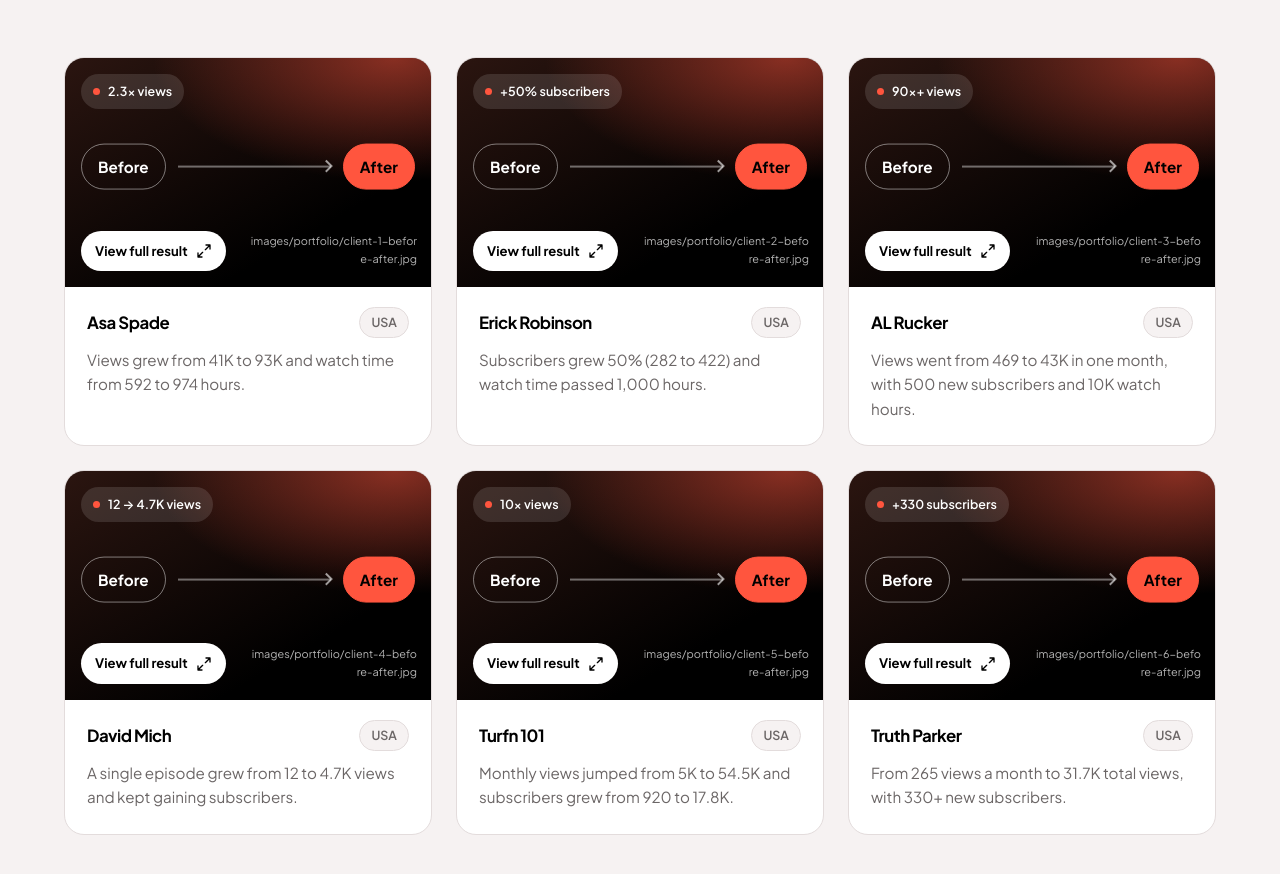
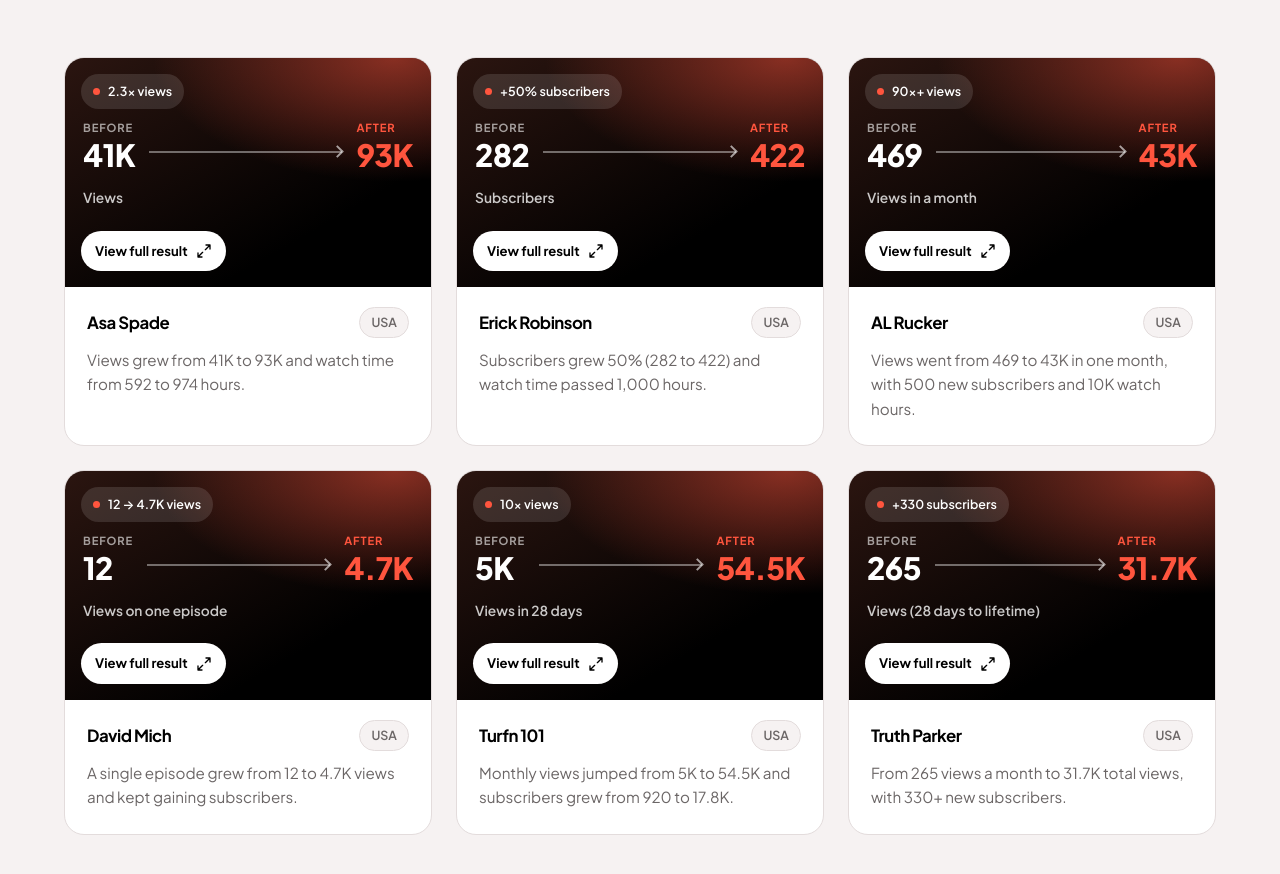
Before and after one commit to podcastmanagerr/podcastmanagerr.github.io, a plain HTML site: page index.html in a window 1280 px wide. Shown: the part 3030-3904 px from the top of the page. Drawn offline with Linux system fonts and the light colour scheme.

Commit message:
Add files via upload

```diff
--- a/css/style.css
+++ b/css/style.css
@@ -171,16 +171,20 @@ body[data-preview="true"] .media__path { display: block; }
 .work__cover > img { position: absolute; inset: 0; width: 100%; height: 100%; object-fit: cover; }
 .work__badge { position: absolute; top: 16px; left: 16px; display: inline-flex; align-items: center; gap: 8px; padding: 7px 12px; border-radius: 999px; background: rgba(255, 255, 255, .12); font-size: .78rem; font-weight: 600; }
 .work__badge::before { content: ""; width: 7px; height: 7px; border-radius: 50%; background: var(--accent); }
-.work__ba { position: absolute; left: 16px; right: 16px; top: 50%; transform: translateY(-62%); display: flex; align-items: center; gap: 12px; }
-.work__ba i { font-style: normal; font-weight: 700; font-size: .95rem; padding: 9px 16px; border-radius: 999px; border: 1.5px solid rgba(255, 255, 255, .45); }
-.work__ba i:last-child { background: var(--accent); border-color: var(--accent); color: #000; }
-.work__ba b { flex: 1; height: 2px; background: rgba(255, 255, 255, .4); position: relative; }
+.work__ba { position: absolute; left: 18px; right: 18px; top: 60px; display: flex; align-items: center; gap: 14px; }
+.work__ba .ba { display: flex; flex-direction: column; gap: 2px; }
+.work__ba .ba small { font-size: .7rem; font-weight: 700; letter-spacing: .08em; text-transform: uppercase; color: rgba(255, 255, 255, .6); }
+.work__ba .ba strong { font-size: clamp(1.7rem, 2.4vw, 2.2rem); font-weight: 800; line-height: 1.05; letter-spacing: -.02em; color: #fff; white-space: nowrap; }
+.work__ba .ba--after small { color: var(--accent); }
+.work__ba .ba--after strong { color: var(--accent); }
+.work__ba b { flex: 1; min-width: 18px; height: 2px; background: rgba(255, 255, 255, .4); position: relative; margin-top: 14px; }
 .work__ba b::after { content: ""; position: absolute; right: 0; top: -4px; width: 9px; height: 9px; border-top: 2px solid rgba(255, 255, 255, .6); border-right: 2px solid rgba(255, 255, 255, .6); transform: rotate(45deg); }
+.work__metric { position: absolute; left: 18px; top: 128px; font-size: .86rem; font-weight: 600; color: rgba(255, 255, 255, .78); }
 .work__view { position: absolute; left: 16px; bottom: 16px; display: inline-flex; align-items: center; gap: 8px; padding: 9px 14px; border-radius: 999px; background: #fff; color: #000; font-size: .82rem; font-weight: 700; transition: background .25s, transform .25s var(--ease); }
 .work__cover:hover .work__view { background: var(--accent); transform: translateY(-2px); }
-.work__cover.has-cover .work__badge, .work__cover.has-cover .work__ba { display: none; }
-.work__path { display: none; position: absolute; right: 14px; bottom: 18px; max-width: 46%; font-size: .68rem; color: rgba(255, 255, 255, .7); text-align: right; word-break: break-all; }
-body[data-preview="true"] .work__path { display: block; }
+.work__cover.has-cover .work__badge, .work__cover.has-cover .work__ba, .work__cover.has-cover .work__metric { display: none; }
+.work__path { display: none !important; position: absolute; right: 14px; bottom: 18px; max-width: 46%; font-size: .68rem; color: rgba(255, 255, 255, .7); text-align: right; word-break: break-all; }
+/* .work__path (file-name hint) is no longer shown */
 
 .work__body { padding: 20px 22px 24px; }
 .work__meta { display: flex; align-items: center; justify-content: space-between; gap: 12px; }
--- a/index.html
+++ b/index.html
@@ -286,6 +286,7 @@
             (client-2..client-6 for the other cards). It opens full size when a visitor taps the card.
          2. Optional: save a custom cover as images/portfolio/client-1-cover.jpg to replace the designed cover.
          3. Edit "Client Name" and the headline description text.
+         4. The big numbers on each card are inside <strong>...</strong> (Before / After) and <span class="work__metric">.
          Client channel names and links are intentionally NOT shown (client privacy). -->
     <div class="portfolio__grid">
 
@@ -293,7 +294,8 @@
         <button class="work__cover" type="button" data-full="images/portfolio/client-1-before-after.jpg" aria-label="View the full before and after result for client 1">
           <img src="images/portfolio/client-1-cover.jpg" alt="" loading="lazy" decoding="async">
           <span class="work__badge">2.3x views</span>
-          <span class="work__ba" aria-hidden="true"><i>Before</i><b></b><i>After</i></span>
+          <span class="work__ba" aria-hidden="true"><span class="ba"><small>Before</small><strong>41K</strong></span><b></b><span class="ba ba--after"><small>After</small><strong>93K</strong></span></span>
+          <span class="work__metric">Views</span>
           <span class="work__view">View full result
             <svg viewBox="0 0 24 24" width="16" height="16" fill="none" stroke="currentColor" stroke-width="2" stroke-linecap="round" stroke-linejoin="round"><path d="M15 3h6v6M9 21H3v-6M21 3l-7 7M3 21l7-7"/></svg>
           </span>
@@ -309,7 +311,8 @@
         <button class="work__cover" type="button" data-full="images/portfolio/client-2-before-after.jpg" aria-label="View the full before and after result for client 2">
           <img src="images/portfolio/client-2-cover.jpg" alt="" loading="lazy" decoding="async">
           <span class="work__badge">+50% subscribers</span>
-          <span class="work__ba" aria-hidden="true"><i>Before</i><b></b><i>After</i></span>
+          <span class="work__ba" aria-hidden="true"><span class="ba"><small>Before</small><strong>282</strong></span><b></b><span class="ba ba--after"><small>After</small><strong>422</strong></span></span>
+          <span class="work__metric">Subscribers</span>
           <span class="work__view">View full result
             <svg viewBox="0 0 24 24" width="16" height="16" fill="none" stroke="currentColor" stroke-width="2" stroke-linecap="round" stroke-linejoin="round"><path d="M15 3h6v6M9 21H3v-6M21 3l-7 7M3 21l7-7"/></svg>
           </span>
@@ -325,7 +328,8 @@
         <button class="work__cover" type="button" data-full="images/portfolio/client-3-before-after.jpg" aria-label="View the full before and after result for client 3">
           <img src="images/portfolio/client-3-cover.jpg" alt="" loading="lazy" decoding="async">
           <span class="work__badge">90x+ views</span>
-          <span class="work__ba" aria-hidden="true"><i>Before</i><b></b><i>After</i></span>
+          <span class="work__ba" aria-hidden="true"><span class="ba"><small>Before</small><strong>469</strong></span><b></b><span class="ba ba--after"><small>After</small><strong>43K</strong></span></span>
+          <span class="work__metric">Views in a month</span>
           <span class="work__view">View full result
             <svg viewBox="0 0 24 24" width="16" height="16" fill="none" stroke="currentColor" stroke-width="2" stroke-linecap="round" stroke-linejoin="round"><path d="M15 3h6v6M9 21H3v-6M21 3l-7 7M3 21l7-7"/></svg>
           </span>
@@ -341,7 +345,8 @@
         <button class="work__cover" type="button" data-full="images/portfolio/client-4-before-after.jpg" aria-label="View the full before and after result for client 4">
           <img src="images/portfolio/client-4-cover.jpg" alt="" loading="lazy" decoding="async">
           <span class="work__badge">12 → 4.7K views</span>
-          <span class="work__ba" aria-hidden="true"><i>Before</i><b></b><i>After</i></span>
+          <span class="work__ba" aria-hidden="true"><span class="ba"><small>Before</small><strong>12</strong></span><b></b><span class="ba ba--after"><small>After</small><strong>4.7K</strong></span></span>
+          <span class="work__metric">Views on one episode</span>
           <span class="work__view">View full result
             <svg viewBox="0 0 24 24" width="16" height="16" fill="none" stroke="currentColor" stroke-width="2" stroke-linecap="round" stroke-linejoin="round"><path d="M15 3h6v6M9 21H3v-6M21 3l-7 7M3 21l7-7"/></svg>
           </span>
@@ -357,7 +362,8 @@
         <button class="work__cover" type="button" data-full="images/portfolio/client-5-before-after.jpg" aria-label="View the full before and after result for client 5">
           <img src="images/portfolio/client-5-cover.jpg" alt="" loading="lazy" decoding="async">
           <span class="work__badge">10x views</span>
-          <span class="work__ba" aria-hidden="true"><i>Before</i><b></b><i>After</i></span>
+          <span class="work__ba" aria-hidden="true"><span class="ba"><small>Before</small><strong>5K</strong></span><b></b><span class="ba ba--after"><small>After</small><strong>54.5K</strong></span></span>
+          <span class="work__metric">Views in 28 days</span>
           <span class="work__view">View full result
             <svg viewBox="0 0 24 24" width="16" height="16" fill="none" stroke="currentColor" stroke-width="2" stroke-linecap="round" stroke-linejoin="round"><path d="M15 3h6v6M9 21H3v-6M21 3l-7 7M3 21l7-7"/></svg>
           </span>
@@ -373,7 +379,8 @@
         <button class="work__cover" type="button" data-full="images/portfolio/client-6-before-after.jpg" aria-label="View the full before and after result for client 6">
           <img src="images/portfolio/client-6-cover.jpg" alt="" loading="lazy" decoding="async">
           <span class="work__badge">+330 subscribers</span>
-          <span class="work__ba" aria-hidden="true"><i>Before</i><b></b><i>After</i></span>
+          <span class="work__ba" aria-hidden="true"><span class="ba"><small>Before</small><strong>265</strong></span><b></b><span class="ba ba--after"><small>After</small><strong>31.7K</strong></span></span>
+          <span class="work__metric">Views (28 days to lifetime)</span>
           <span class="work__view">View full result
             <svg viewBox="0 0 24 24" width="16" height="16" fill="none" stroke="currentColor" stroke-width="2" stroke-linecap="round" stroke-linejoin="round"><path d="M15 3h6v6M9 21H3v-6M21 3l-7 7M3 21l7-7"/></svg>
           </span>
```
